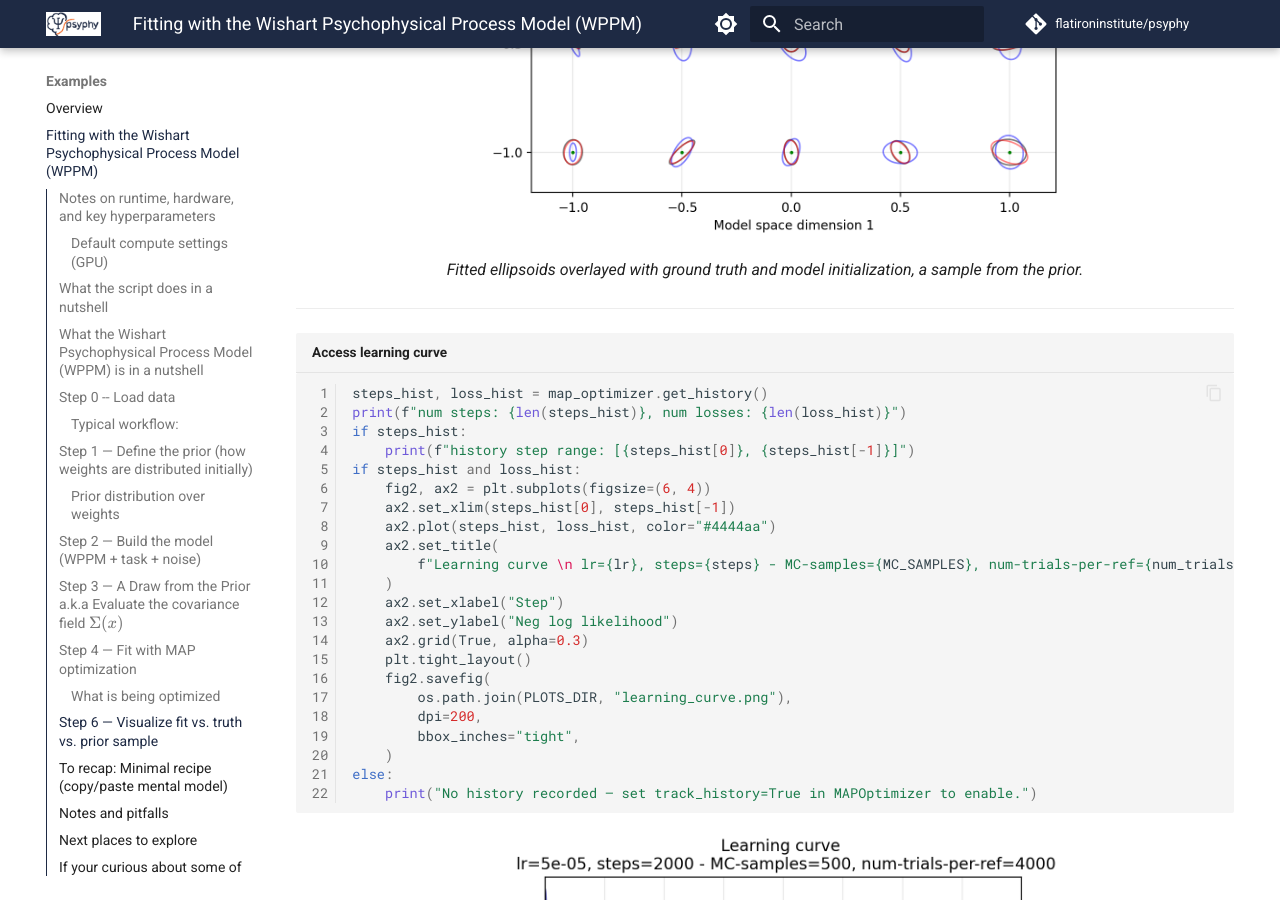
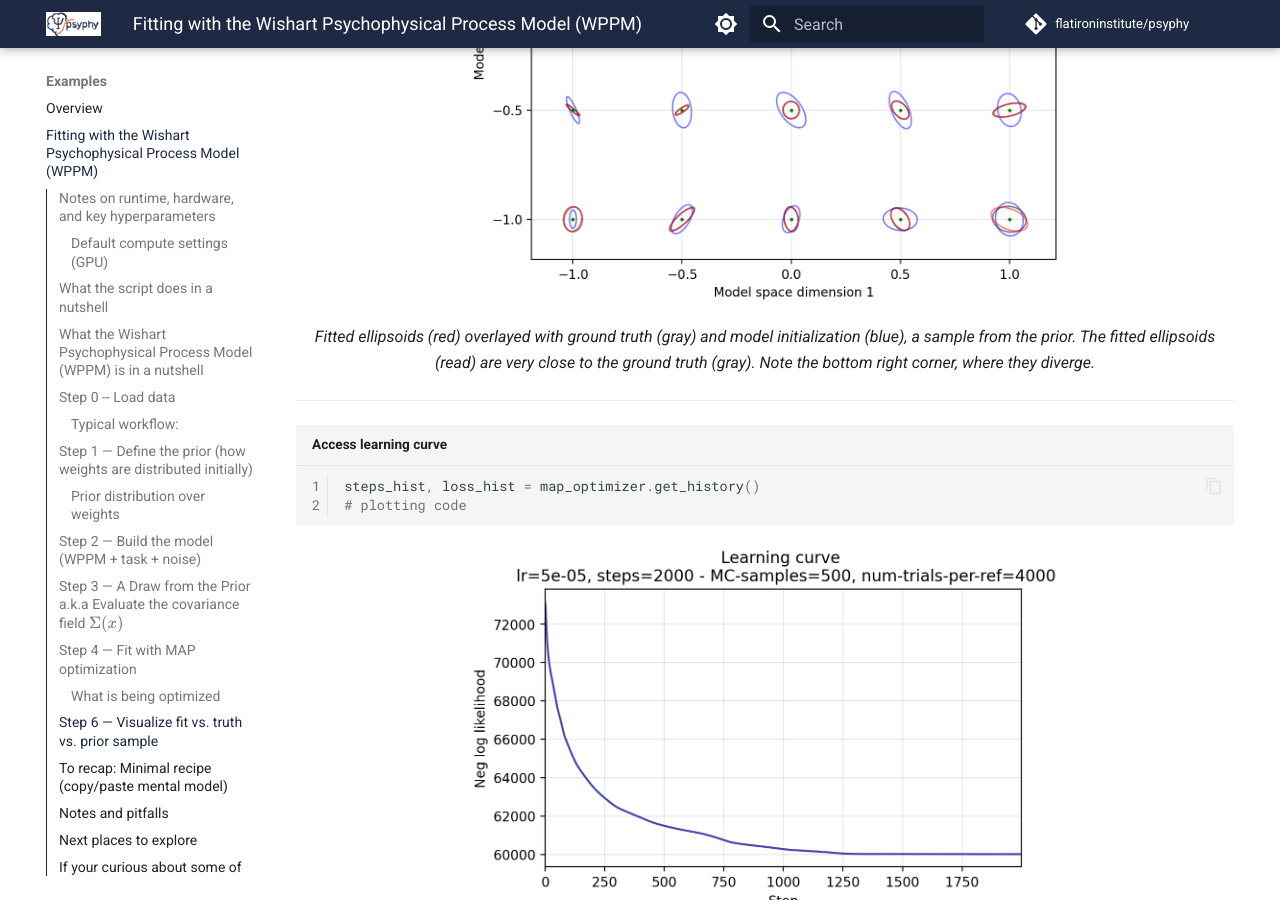
Before and after one commit to hmd101/psyphy, an MkDocs documentation site: the page built from docs/examples/wppm/full_wppm_fit_example.md, in a window 1280 px wide and 900 px high, scrolled down 7865 px. Built offline with MkDocs 1.6.1 and Material for MkDocs 9.7.7, drawn with Linux system fonts in a browser that asks for light colours; comment, search, counter and statistics services are not loaded; some of the changed text lies outside the part shown.

Commit message:
tutorial update

```diff
--- a/docs/examples/wppm/full_wppm_fit_example.md
+++ b/docs/examples/wppm/full_wppm_fit_example.md
@@ -4,7 +4,7 @@
 > You can treat this as a ``recipe'' for using the Wishart Psychophysical Process Model (WPPM) in your own project: build a model, initialize parameters, fit the model, and visualize fitted predicted thresholds.
 
 This tutorial explains the example that can be found and run
- [`full_wppm_fit_example.py`](full_wppm_fit_example.py) and exposes key code snippets.
+ [`full_wppm_fit_example.py`](https://github.com/flatironinstitute/psyphy/blob/main/docs/examples/wppm/full_wppm_fit_example.py) and exposes key code snippets.
 
 
 
@@ -229,11 +229,12 @@
 ---
 
 ## Step 6 — Visualize fit vs. truth vs. prior sample
+To see how we generate the covariance field figures, checkout the plotting code in this [script](https://github.com/flatironinstitute/psyphy/blob/main/docs/examples/wppm/full_wppm_fit_example.py), which reproduces the figures in this tutorial.
 <div align="center">
     <picture>
     <img align="center" src="../plots/ellipses.png" width="600"/>
     </picture>
-    <p><em>Fitted ellipsoids overlayed with ground truth and model initialization, a sample from the prior.</em></p>
+    <p><em>Fitted ellipsoids (red) overlayed with ground truth (gray) and model initialization (blue), a sample from the prior. The fitted ellipsoids (read) are very close to the ground truth (gray). Note the bottom right corner, where they diverge.</em></p>
 </div>
 ---
 
--- a/docs/examples/wppm/full_wppm_fit_example.py
+++ b/docs/examples/wppm/full_wppm_fit_example.py
@@ -562,8 +562,10 @@
 print("[5/5] Plotting learning curve...")
 # --8<-- [start:plot_learning_curve]
 steps_hist, loss_hist = map_optimizer.get_history()
+# plotting code
+# --8<-- [end:plot_learning_curve]
 print(f"num steps: {len(steps_hist)}, num losses: {len(loss_hist)}")
-# --8<-- [start:plot_learning_curve]
+
 if steps_hist:
     print(f"history step range: [{steps_hist[0]}, {steps_hist[-1]}]")
 if steps_hist and loss_hist:
@@ -584,5 +586,3 @@
     )
 else:
     print("No history recorded — set track_history=True in MAPOptimizer to enable.")
-
-# --8<-- [end:plot_learning_curve]
```
